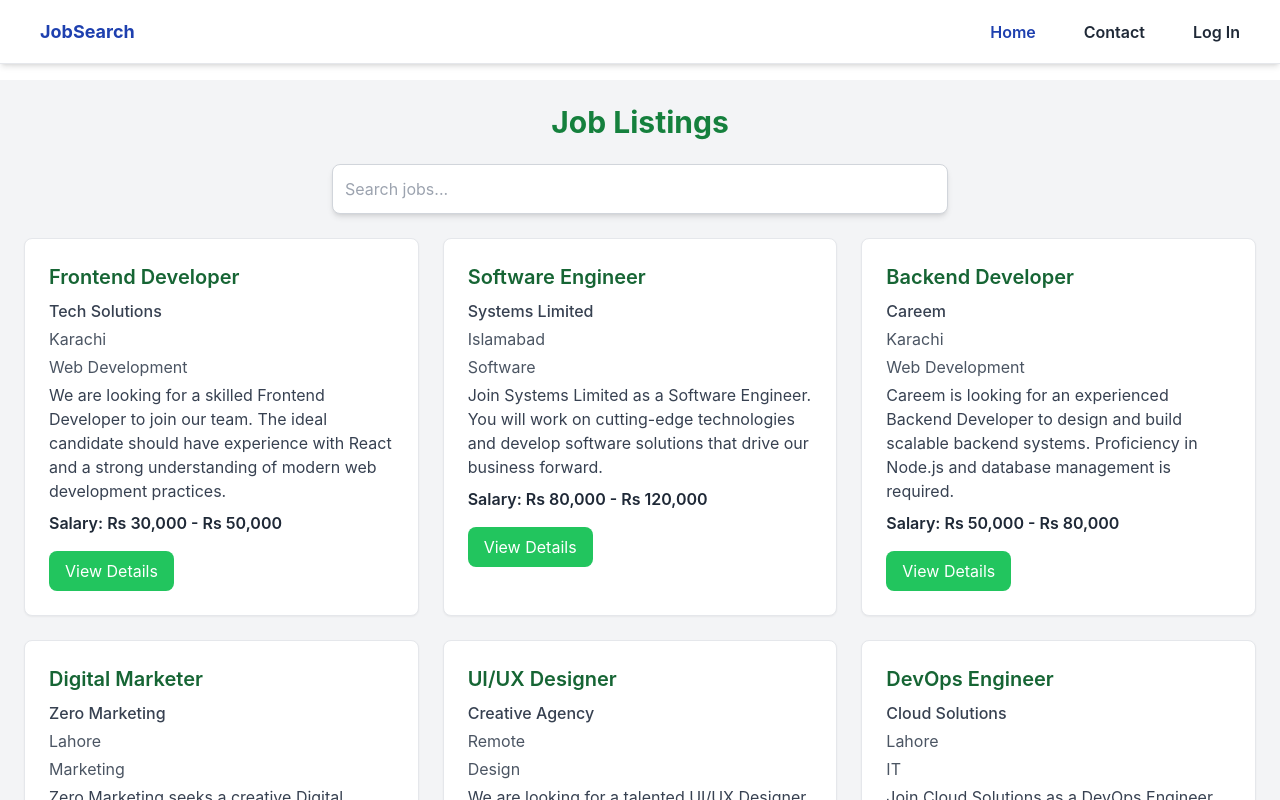
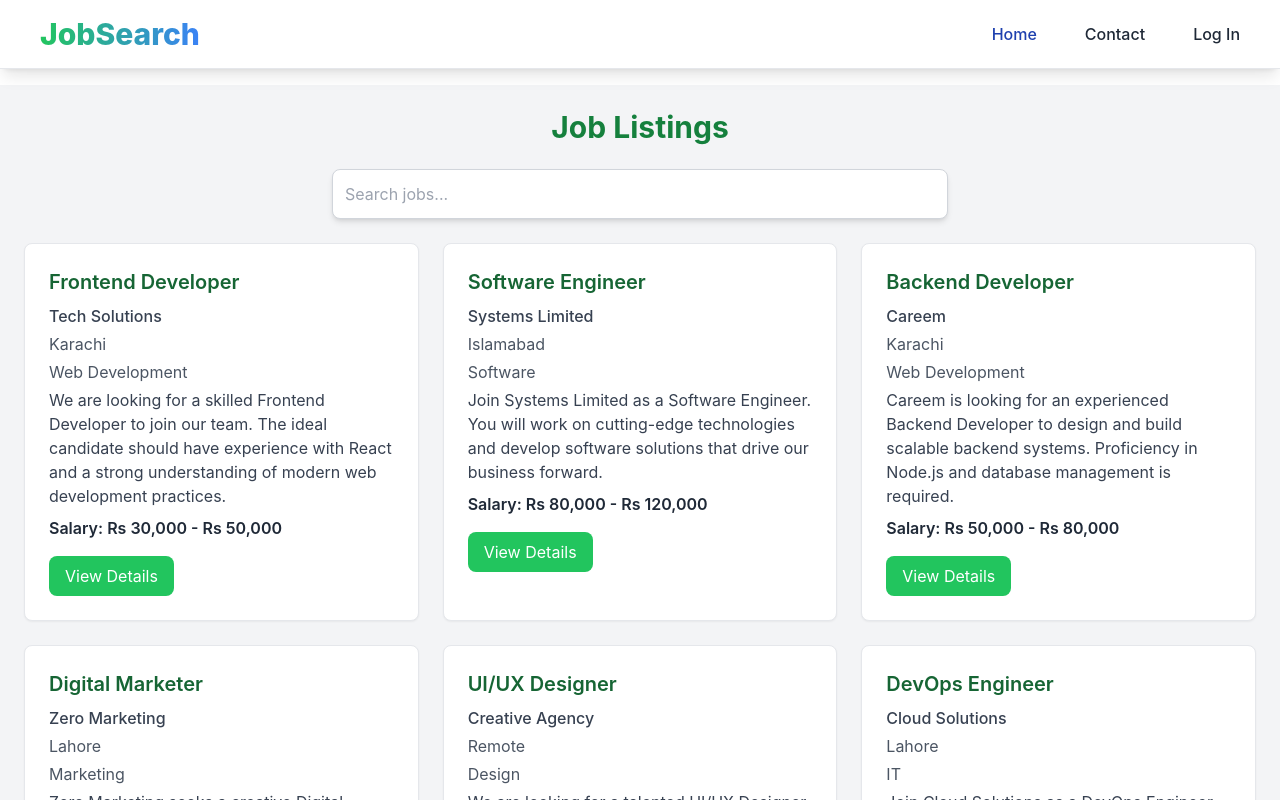
Before and after one commit to Saad0095/Job-Portal, a React (Vite) app: page / in a window 1280 px wide. Shown: the top 800 px of the page. Built offline with nearby package versions, Linux system fonts and the light colour scheme; the HTML template or start-up script is replaced by a standard one.

Commit message:
Adding stylig to navbar

```diff
--- a/src/components/Navbar.jsx
+++ b/src/components/Navbar.jsx
@@ -5,60 +5,104 @@
   const [isOpen, setIsOpen] = useState(false);
 
   return (
-    <nav className="bg-white bg-opacity-60 backdrop-blur-lg sticky top-0 z-50 shadow-md mb-4">
-      <div className="flex justify-between px-10 items-center min-h-16 border-b-[1px]">
-        <div className="logo font-bold text-lg text-blue-800">JobSearch</div>
+    <nav className="bg-white bg-opacity-70 backdrop-blur-xl sticky top-0 z-50 shadow-lg mb-4 transition-all duration-500 ease-in-out">
+      <div className="flex justify-between items-center px-6 py-4 md:px-10 min-h-16 border-b border-gray-200">
+        {/* Logo */}
+        <div className="text-3xl font-extrabold text-transparent bg-clip-text bg-gradient-to-r from-green-500 to-blue-500 cursor-pointer hover:scale-105 transition-transform duration-300 ease-in-out">
+          JobSearch
+        </div>
+
+        {/* Hamburger Icon for Mobile */}
         <div
-          className="naviconBtn sm:hidden cursor-pointer text-2xl"
+          className="sm:hidden cursor-pointer text-3xl"
           onClick={() => setIsOpen(!isOpen)}
         >
-          &#9776;
+          {isOpen ? <>&#10005;</> : <>&#9776;</>}
         </div>
-        <ul className="hidden sm:flex sm:space-x-12 font-semibold">
+
+        {/* Desktop Menu */}
+        <ul className="hidden sm:flex sm:space-x-8 lg:space-x-12 font-medium">
+          <li>
             <NavLink
               to="/"
-            className="text-gray-800 hover:text-green-600 transition duration-300 ease-in-out"
+              className="relative text-gray-800 hover:text-green-500 transition-colors duration-300 ease-in-out group"
+              activeClassName="text-green-500 font-semibold"
             >
+              <span className="inline-block transition-transform transform group-hover:-translate-y-1 group-hover:scale-110 duration-300">
                 Home
+              </span>
+              <span className="absolute -bottom-1 left-0 w-full h-0.5 bg-green-500 scale-x-0 group-hover:scale-x-100 transition-transform origin-left duration-300"></span>
             </NavLink>
+          </li>
+          <li>
             <NavLink
               to="/contact"
-            className="text-gray-800 hover:text-green-600 transition duration-300 ease-in-out"
+              className="relative text-gray-800 hover:text-green-500 transition-colors duration-300 ease-in-out group"
+              activeClassName="text-green-500 font-semibold"
             >
+              <span className="inline-block transition-transform transform group-hover:-translate-y-1 group-hover:scale-110 duration-300">
                 Contact
+              </span>
+              <span className="absolute -bottom-1 left-0 w-full h-0.5 bg-green-500 scale-x-0 group-hover:scale-x-100 transition-transform origin-left duration-300"></span>
             </NavLink>
+          </li>
+          <li>
             <NavLink
               to="/login"
-            className="text-gray-800 hover:text-green-600 transition duration-300 ease-in-out"
+              className="relative text-gray-800 hover:text-green-500 transition-colors duration-300 ease-in-out group"
+              activeClassName="text-green-500 font-semibold"
             >
+              <span className="inline-block transition-transform transform group-hover:-translate-y-1 group-hover:scale-110 duration-300">
                 Log In
+              </span>
+              <span className="absolute -bottom-1 left-0 w-full h-0.5 bg-green-500 scale-x-0 group-hover:scale-x-100 transition-transform origin-left duration-300"></span>
             </NavLink>
+          </li>
         </ul>
       </div>
 
+      {/* Mobile Menu */}
       {isOpen && (
-        <ul className="flex flex-col sm:hidden font-semibold bg-gray-50 border-black border-b-[1px]">
+        <ul className="flex flex-col sm:hidden font-medium bg-white bg-opacity-90 backdrop-blur-md shadow-lg border-t border-b border-gray-200">
+          <li>
             <NavLink
-            className="p-2 text-gray-800 hover:text-green-600 transition duration-300 ease-in-out"
               to="/"
+              className="p-4 text-gray-800 hover:text-green-500 transition-colors duration-300 ease-in-out group"
               onClick={() => setIsOpen(false)}
+              activeClassName="text-green-500 font-semibold"
             >
+              <span className="inline-block transition-transform transform group-hover:-translate-y-1 group-hover:scale-110 duration-300">
                 Home
+              </span>
+              <span className="block mt-1 w-full h-0.5 bg-green-500 scale-x-0 group-hover:scale-x-100 transition-transform origin-left duration-300"></span>
             </NavLink>
+          </li>
+          <li>
             <NavLink
-            className="p-2 text-gray-800 hover:text-green-600 transition duration-300 ease-in-out"
               to="/contact"
+              className="p-4 text-gray-800 hover:text-green-500 transition-colors duration-300 ease-in-out group"
               onClick={() => setIsOpen(false)}
+              activeClassName="text-green-500 font-semibold"
             >
+              <span className="inline-block transition-transform transform group-hover:-translate-y-1 group-hover:scale-110 duration-300">
                 Contact
+              </span>
+              <span className="block mt-1 w-full h-0.5 bg-green-500 scale-x-0 group-hover:scale-x-100 transition-transform origin-left duration-300"></span>
             </NavLink>
+          </li>
+          <li>
             <NavLink
-            className="p-2 text-gray-800 hover:text-green-600 transition duration-300 ease-in-out"
               to="/login"
+              className="p-4 text-gray-800 hover:text-green-500 transition-colors duration-300 ease-in-out group"
               onClick={() => setIsOpen(false)}
+              activeClassName="text-green-500 font-semibold"
             >
+              <span className="inline-block transition-transform transform group-hover:-translate-y-1 group-hover:scale-110 duration-300">
                 Log In
+              </span>
+              <span className="block mt-1 w-full h-0.5 bg-green-500 scale-x-0 group-hover:scale-x-100 transition-transform origin-left duration-300"></span>
             </NavLink>
+          </li>
         </ul>
       )}
     </nav>
```
Lines whose indentation alone changed are shown as unchanged.
